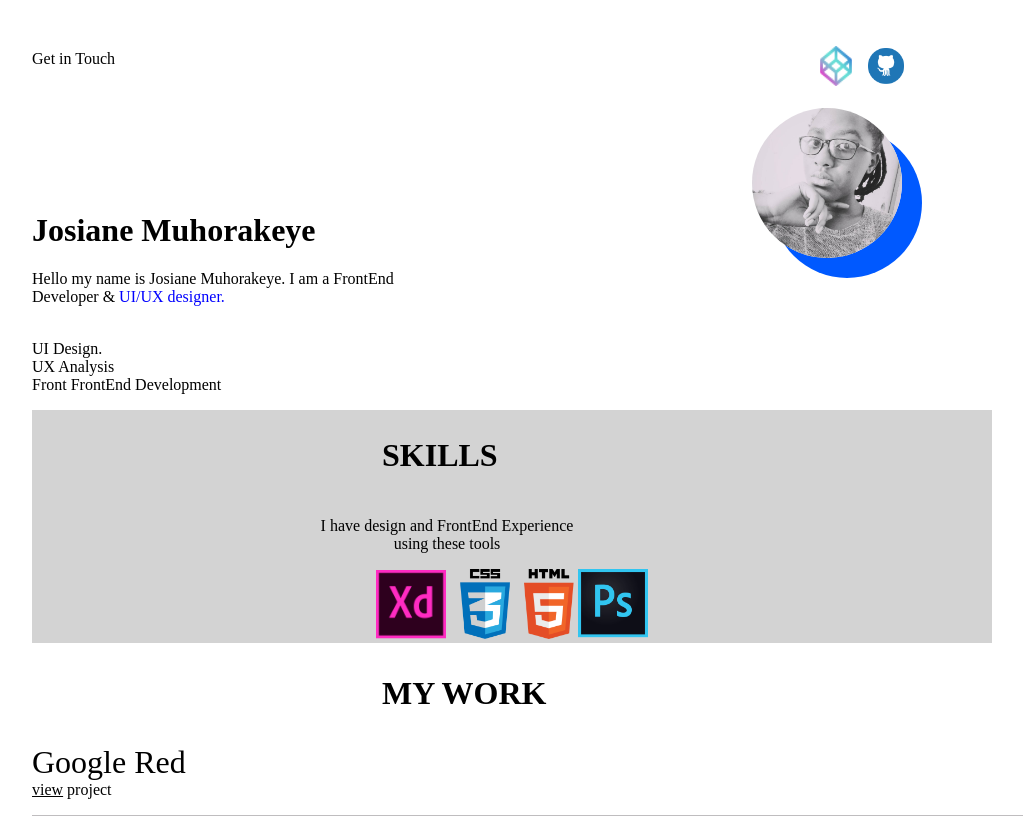
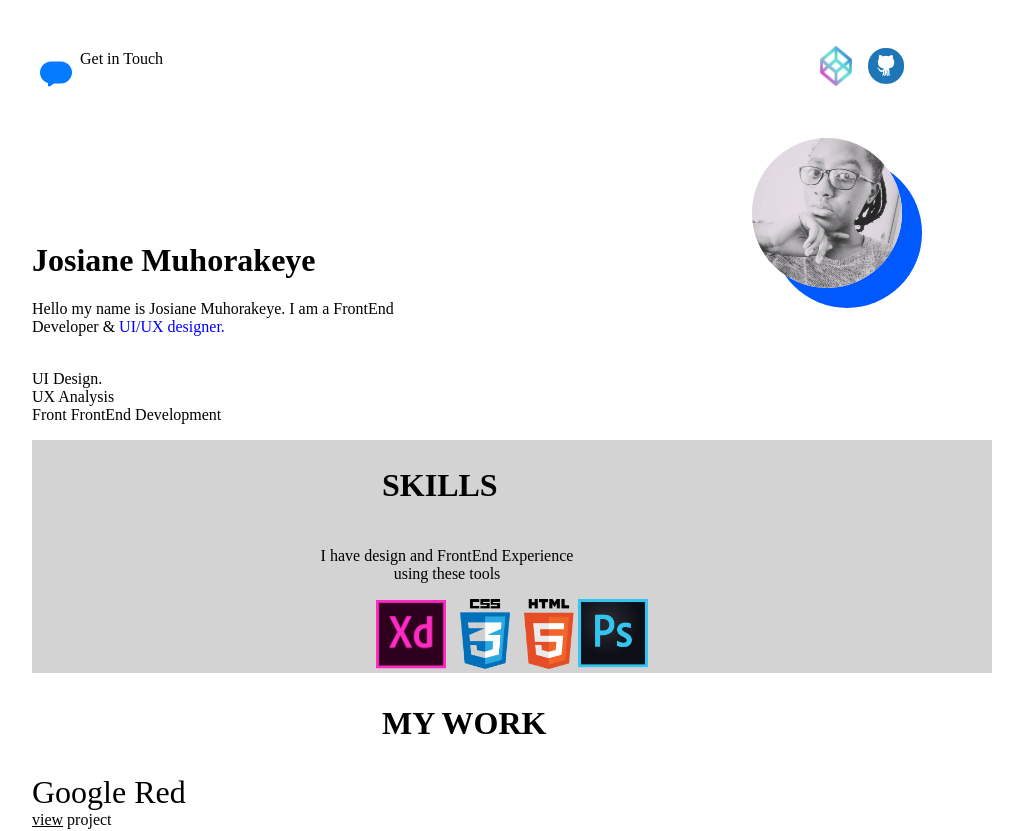
Before and after one commit to Josiane123/project-3, a plain HTML site: page index.html in a window 1280 px wide. Shown: the top 831 px of the page, without its empty margins (128-1151 px from the left). Drawn offline with Linux system fonts and the light colour scheme.

Commit message:
Add files via upload

```diff
--- a/index.html
+++ b/index.html
@@ -8,7 +8,7 @@
 <body class="page">
      <header>
    <div class="contact">
-     <img src="./assets/contact.png" alt="">
+     <img src="./contact.png" alt="">
      <span>Get in Touch</span>
 </div>
 <div class="github">
```
Also changed, not shown: portfolio.png (added).
